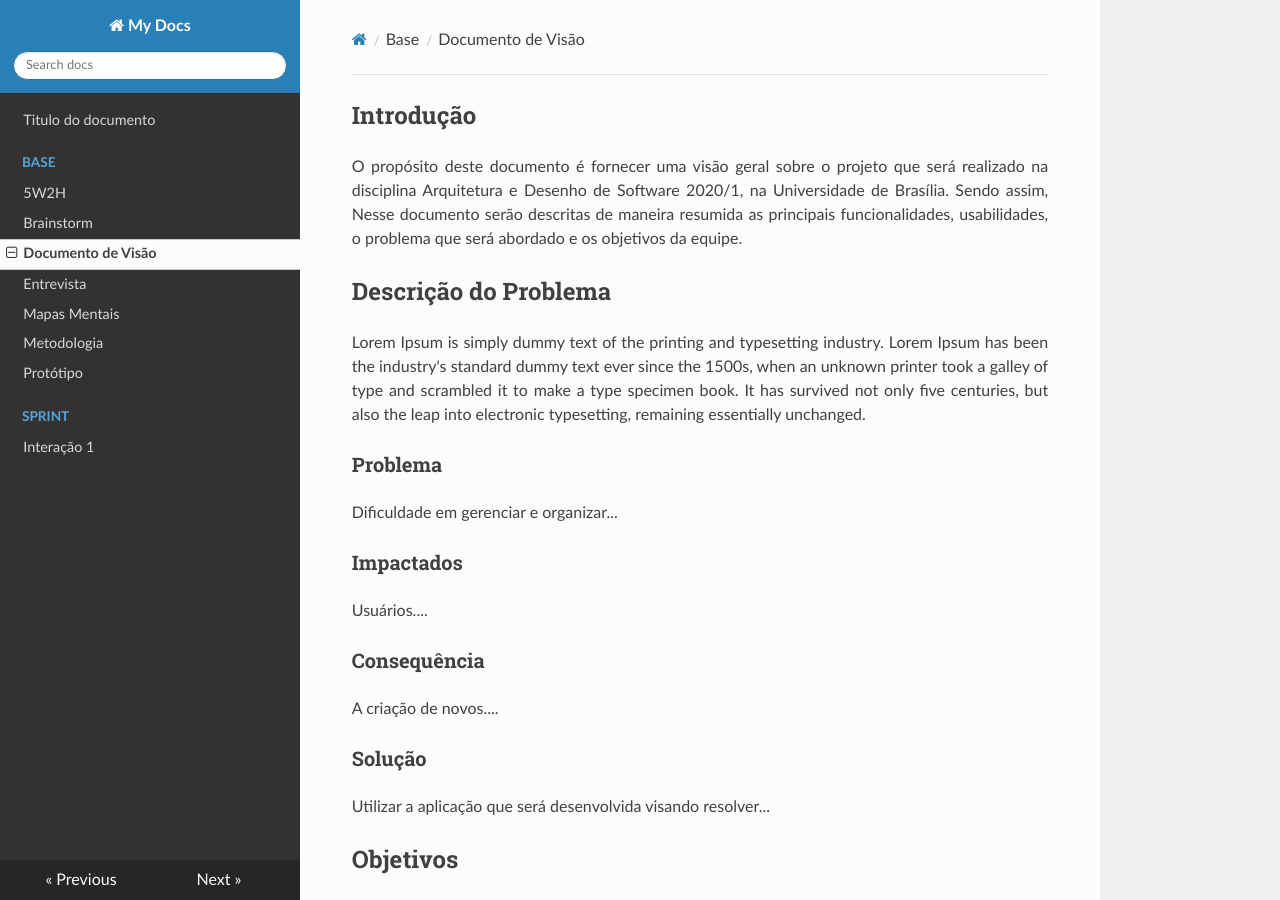
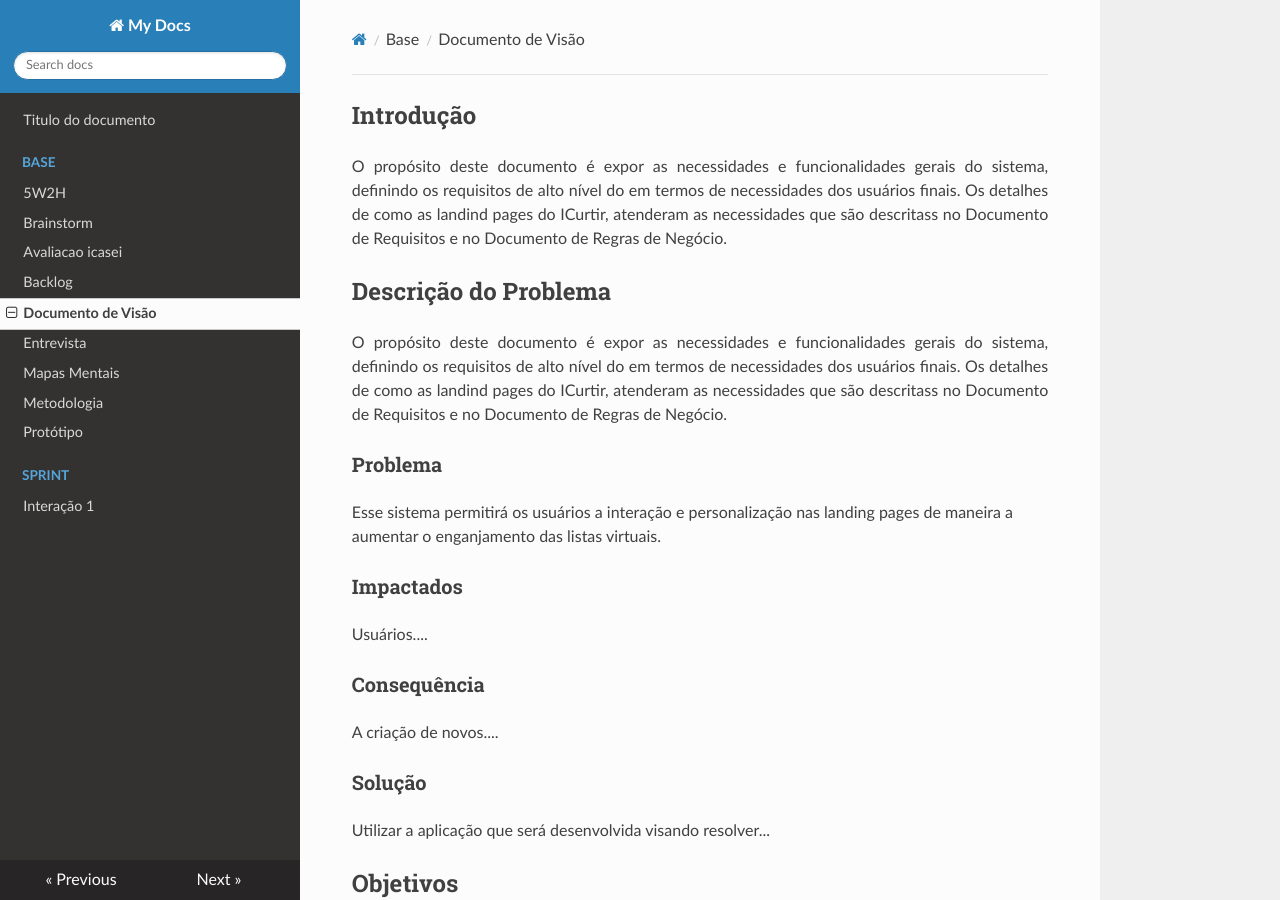
Before and after one commit to alexcyrillo/materias-faculdade, an MkDocs documentation site: the page built from docs/base/documento_de_visao.md, in a window 1280 px wide and 900 px high. Built offline with MkDocs 1.6.1, drawn with Linux system fonts in a browser that asks for light colours; nearby versions of some CDN libraries.

Commit message:
mudanca da pasta de documentos

```diff
--- a/docs/base/documento_de_visao.md
+++ b/docs/base/documento_de_visao.md
@@ -2,21 +2,26 @@
 id: documento_de_visao
 title: Documento de Visão
 ---
+
 ## Introdução
 
 <p align = "justify">
-O propósito deste documento é fornecer uma visão geral sobre o projeto que será realizado na disciplina Arquitetura e Desenho de Software 2020/1, na Universidade de Brasília. Sendo assim, Nesse documento serão descritas de maneira resumida as principais funcionalidades, usabilidades, o problema que será abordado e os objetivos da equipe.
+O propósito deste documento é expor as necessidades e funcionalidades gerais do sistema, definindo os requisitos de alto nível do em termos de necessidades dos usuários finais.
+Os detalhes de como as landind pages do ICurtir, atenderam as necessidades que são descritass no Documento de Requisitos e no
+Documento de Regras de Negócio.
 </p>
 
 ## Descrição do Problema
 
 <p align = "justify">
-Lorem Ipsum is simply dummy text of the printing and typesetting industry. Lorem Ipsum has been the industry's standard dummy text ever since the 1500s, when an unknown printer took a galley of type and scrambled it to make a type specimen book. It has survived not only five centuries, but also the leap into electronic typesetting, remaining essentially unchanged.
+O propósito deste documento é expor as necessidades e funcionalidades gerais do sistema, definindo os requisitos de alto nível do em termos de necessidades dos usuários finais.
+Os detalhes de como as landind pages do ICurtir, atenderam as necessidades que são descritass no Documento de Requisitos e no
+Documento de Regras de Negócio.
 </p>
 
 ### Problema
 
-Dificuldade em gerenciar e organizar...
+Esse sistema permitirá os usuários a interação e personalização nas landing pages de maneira a aumentar o enganjamento das listas virtuais.
 
 ### Impactados
 
@@ -78,9 +83,10 @@ A aplicação não será responsável...
 
 > Documento de visão. Disponível em https://www... Acesso em dd/MM/yyYY
 
-> Documento de visão. Disponível em  Acesso em dd/MM/yyYY
+> Documento de visão. Disponível em Acesso em dd/MM/yyYY
 
 ## Versionamento
-| Data | Versão | Descrição | Autor(es) |
-| -- | -- | -- | -- |
-| DD/MM/YYYY | 1.0 | Criação do documento | XXX XXXX e ZZZ ZZZZ |
+
+| Data       | Versão | Descrição            | Autor(es)           |
+| ---------- | ------ | -------------------- | ------------------- |
+| DD/MM/YYYY | 1.0    | Criação do documento | XXX XXXX e ZZZ ZZZZ |
```
Also changed, not shown: docs/base/avaliacao_icasei.md (added), docs/base/backlog.md (renamed from ap_1/2.historas_usuario.md), index.html (deleted).
